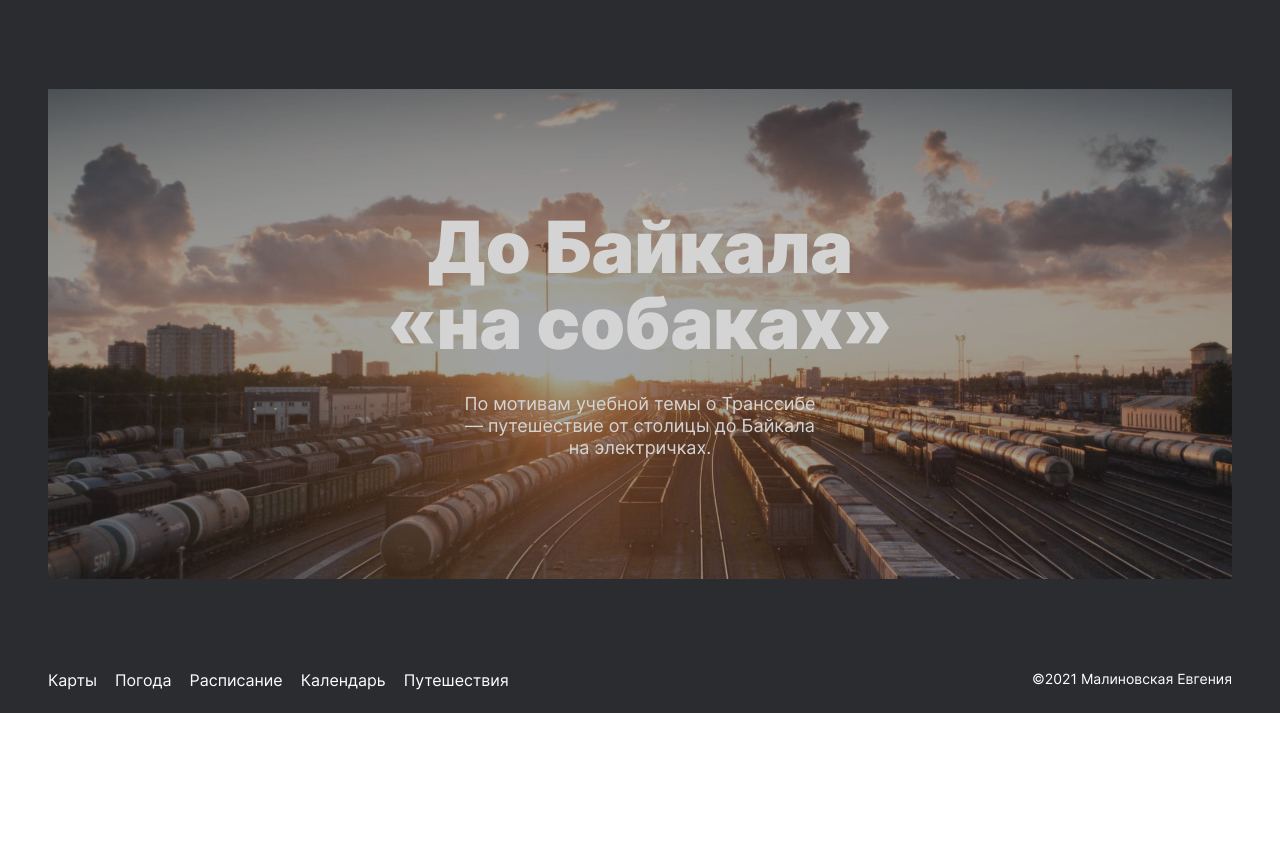
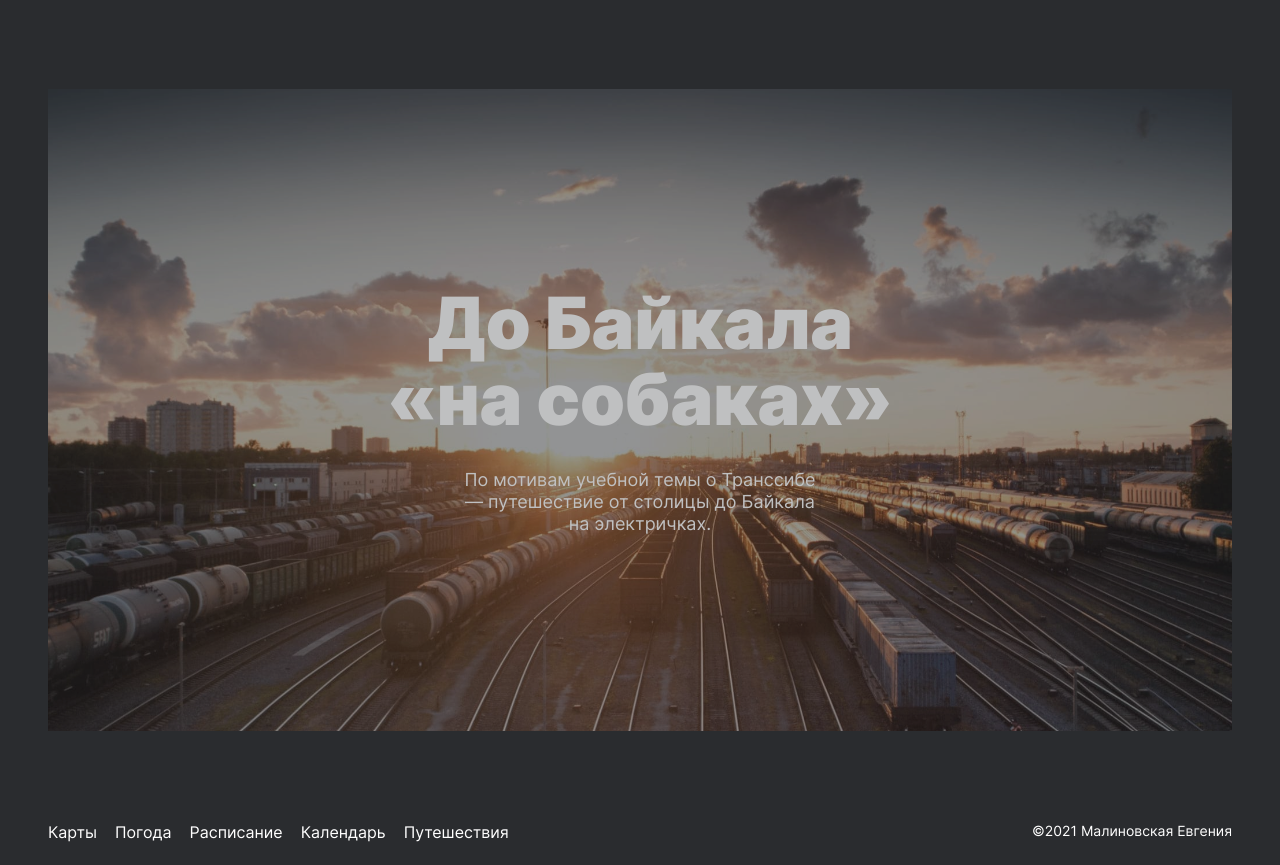
Before and after one commit to evgeniyamalinovskaya/russian-travel, a plain HTML site: page index.html in a window 1280 px wide. Shown: the part 5915-6780 px from the top of the page. Before the commit the page ends 6628 px from the top, so only its background shows below. Drawn offline with Linux system fonts and the light colour scheme; files whose address does not match are found by name.

Commit message:
add cover, footer

```diff
--- a/blocks/cover/__background/cover__background.css
+++ b/blocks/cover/__background/cover__background.css
@@ -1,5 +1,6 @@
 .cover__background {
-    width: 1184px;
+    max-width: 1184px;
+    max-height: 740px;
     text-decoration: none;
     background-image: url("../../../images/sprint-3-images/cover-trains.jpg");
     background-size: cover;
@@ -11,8 +12,8 @@
     flex-direction: column;
     justify-content: center;
     align-items: center;
-    opacity: 0.8;
-    padding: calc(245 * 100% / 1184) 0;
+    opacity: 0.7;
+    padding: calc(321 * 100% / 1184);
 }
 
 .cover__background::before {
@@ -25,7 +26,6 @@
     display: block;
     background-color: #2a2c2f;
     opacity: 0.3;
-
     transition: 0.3s;
 }
 
--- a/blocks/footer/__copyright/footer__copyright.css
+++ b/blocks/footer/__copyright/footer__copyright.css
@@ -13,5 +13,6 @@
         font-size: 14px;
         line-height: 14px;
         margin: 0;
+        width: max-content;
     }
 }
--- a/blocks/footer/footer.css
+++ b/blocks/footer/footer.css
@@ -18,7 +18,7 @@
 
 @media screen and (max-width: 320px) {
   .footer {
-        padding: 0 16px 24px 16px;
+        padding: 0 188px 24px 16px;
         max-width: 288px;
     }
 }
```
Also changed, not shown: 1 other file.
